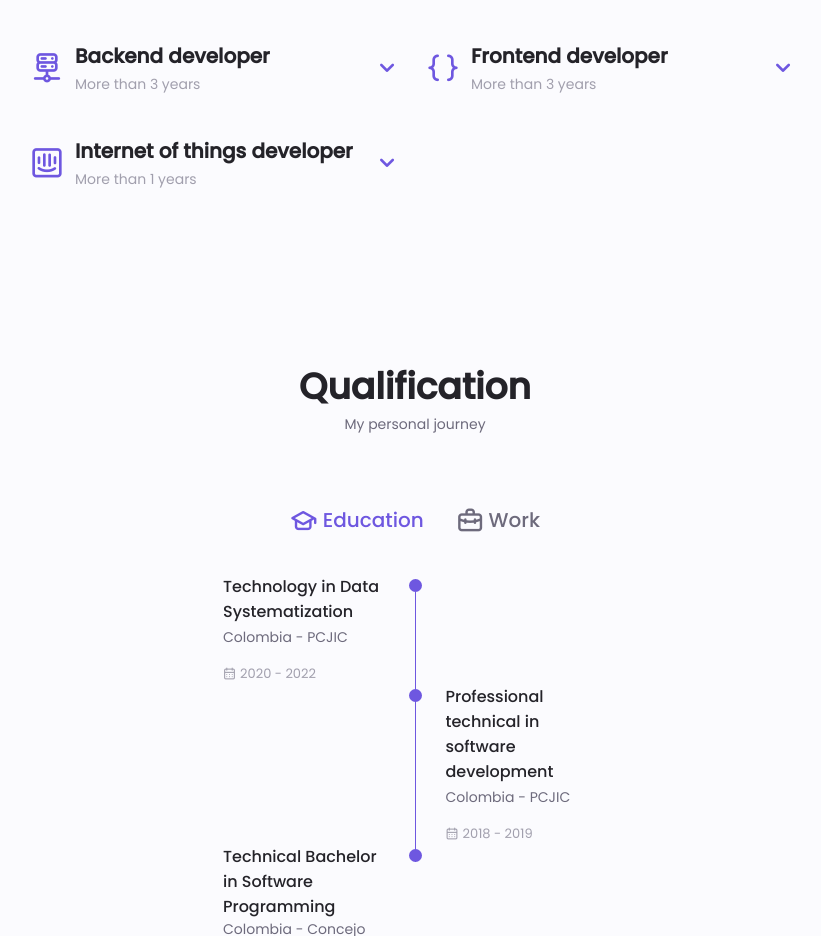
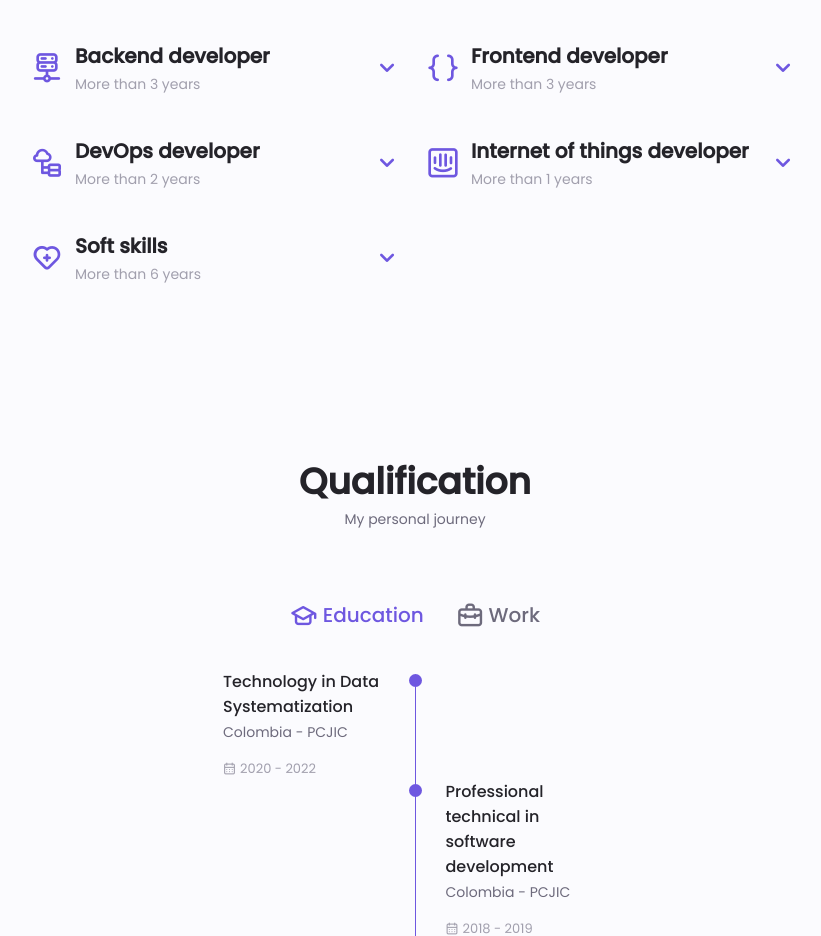
Before and after one commit to Jhonsebastianas/portafolio, a Next.js app: page / in a window 1280 px wide. Shown: the part 1620-2556 px from the top of the page, without its empty margins (225-1046 px from the left). Built offline with nearby package versions, Linux system fonts and the light colour scheme.

Commit message:
Add skills, and create constant file for skills - 18/05/2021 - 11:20 a.m.

```diff
--- a/src/components/sections/Skills.jsx
+++ b/src/components/sections/Skills.jsx
@@ -1,86 +1,11 @@
 import React, { useEffect } from 'react'
 import StyledComponents from 'styled-components'
 import Skill from '@components/commons/skill'
+import abilities from '@constants/skills-i-have'
 
 const StyledSkillsContainer = StyledComponents.div`
     row-gap: 0;
 `
-
-const abilities = [
-    {
-        title: 'Backend developer',
-        subtitle: 'More than 3 years',
-        icon: 'uil-server-network-alt',
-        skills: [
-            {
-                name: 'Java',
-                percentage: '80%',
-            },
-            {
-                name: 'Node.js',
-                percentage: '70%',
-            },
-            {
-                name: 'Express.js',
-                percentage: '70%',
-            },
-            {
-                name: 'Oracle',
-                percentage: '50%',
-            },
-            {
-                name: 'Mongodb',
-                percentage: '60%',
-            },
-        ],
-    },
-    {
-        title: 'Frontend developer',
-        subtitle: 'More than 3 years',
-        icon: 'uil-brackets-curly',
-        skills: [
-            {
-                name: 'JavaScript',
-                percentage: '85%',
-            },
-            {
-                name: 'React.js',
-                percentage: '75%',
-            },
-            {
-                name: 'Angular.js',
-                percentage: '60%',
-            },
-            {
-                name: 'CSS',
-                percentage: '50%',
-            },
-        ],
-    },
-    {
-        title: 'Internet of things developer',
-        subtitle: 'More than 1 years',
-        icon: 'uil-intercom-alt',
-        skills: [
-            {
-                name: 'Python',
-                percentage: '60%',
-            },
-            {
-                name: 'Raspberry pi',
-                percentage: '50%',
-            },
-            {
-                name: 'C++',
-                percentage: '30%',
-            },
-            {
-                name: 'Arduino',
-                percentage: '30%',
-            },
-        ],
-    },
-]
 
 const accordionSkills = () => {
     const skillsContent = document.getElementsByClassName('skills__content'),
--- /dev/null
+++ b/src/constants/skills-i-have.js
@@ -0,0 +1,122 @@
+const abilities = [
+    {
+        title: 'Backend developer',
+        subtitle: 'More than 3 years',
+        icon: 'uil-server-network-alt',
+        skills: [
+            {
+                name: 'Java',
+                percentage: '80%',
+            },
+            {
+                name: 'Node.js',
+                percentage: '70%',
+            },
+            {
+                name: 'Express.js',
+                percentage: '70%',
+            },
+            {
+                name: 'Oracle',
+                percentage: '50%',
+            },
+            {
+                name: 'Mongodb',
+                percentage: '60%',
+            },
+        ],
+    },
+    {
+        title: 'Frontend developer',
+        subtitle: 'More than 3 years',
+        icon: 'uil-brackets-curly',
+        skills: [
+            {
+                name: 'JavaScript',
+                percentage: '85%',
+            },
+            {
+                name: 'React.js',
+                percentage: '75%',
+            },
+            {
+                name: 'Angular.js',
+                percentage: '60%',
+            },
+            {
+                name: 'CSS',
+                percentage: '50%',
+            },
+        ],
+    },
+    {
+        title: 'DevOps developer',
+        subtitle: 'More than 2 years',
+        icon: 'uil-cloud-database-tree',
+        skills: [
+            {
+                name: 'Automation testing',
+                percentage: '80%',
+            },
+            {
+                name: 'Katalon Studio',
+                percentage: '70%'
+            },
+            {
+                name: 'Selenium',
+                percentage: '50%'
+            },
+            {
+                name: 'infrastructure as code',
+                percentage: '20%'
+            },
+        ]
+    },
+    {
+        title: 'Internet of things developer',
+        subtitle: 'More than 1 years',
+        icon: 'uil-intercom-alt',
+        skills: [
+            {
+                name: 'Python',
+                percentage: '60%',
+            },
+            {
+                name: 'Raspberry pi',
+                percentage: '50%',
+            },
+            {
+                name: 'C++',
+                percentage: '30%',
+            },
+            {
+                name: 'Arduino',
+                percentage: '30%',
+            },
+        ],
+    },
+    {
+        title: 'Soft skills',
+        subtitle: 'More than 6 years',
+        icon: 'uil-heart-medical',
+        skills: [
+            {
+                name: 'Teamwork',
+                percentage: '90%'
+            },
+            {
+                name: 'Leadership',
+                percentage: '80%',
+            },
+            {
+                name: 'Teach',
+                percentage: '80%'
+            },
+            {
+                name: 'Conflict resolution',
+                percentage: '80%'
+            },
+        ],
+    },
+]
+export default abilities
```
